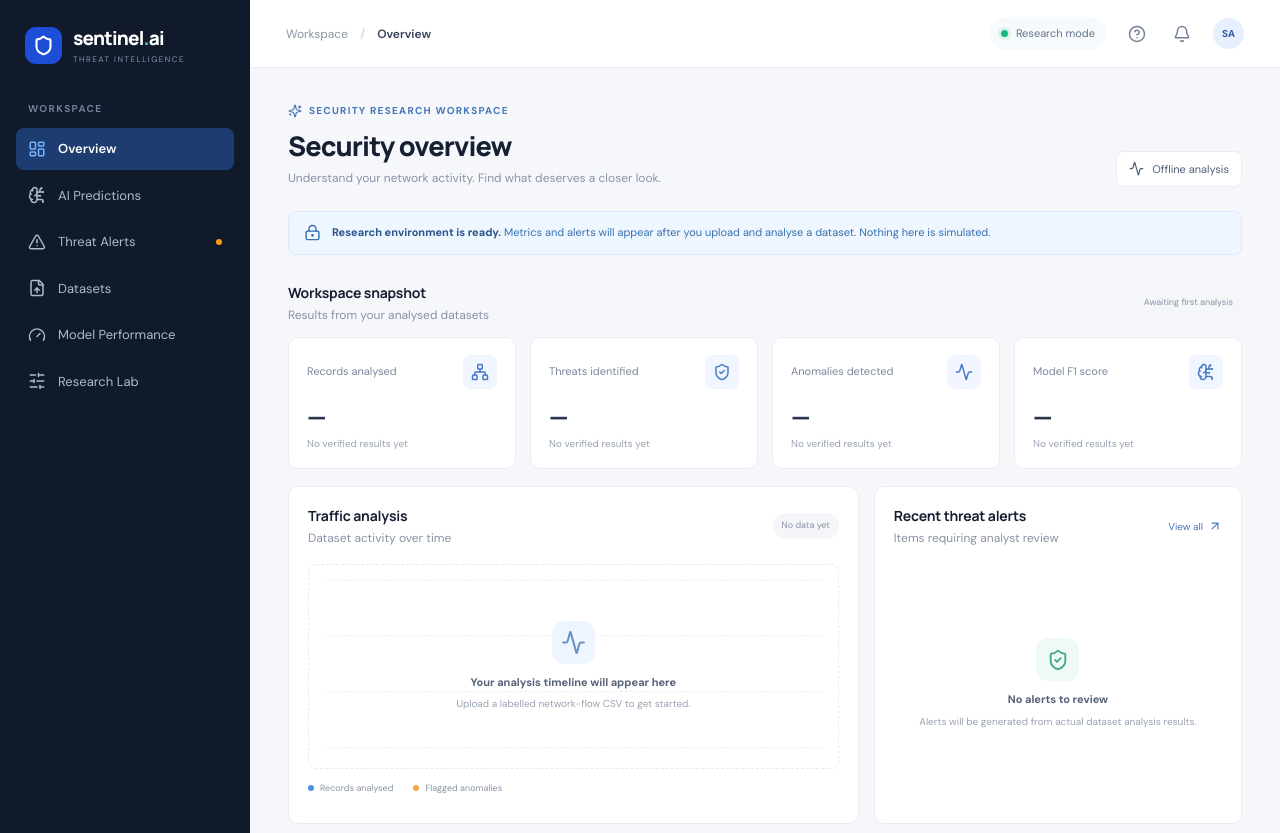
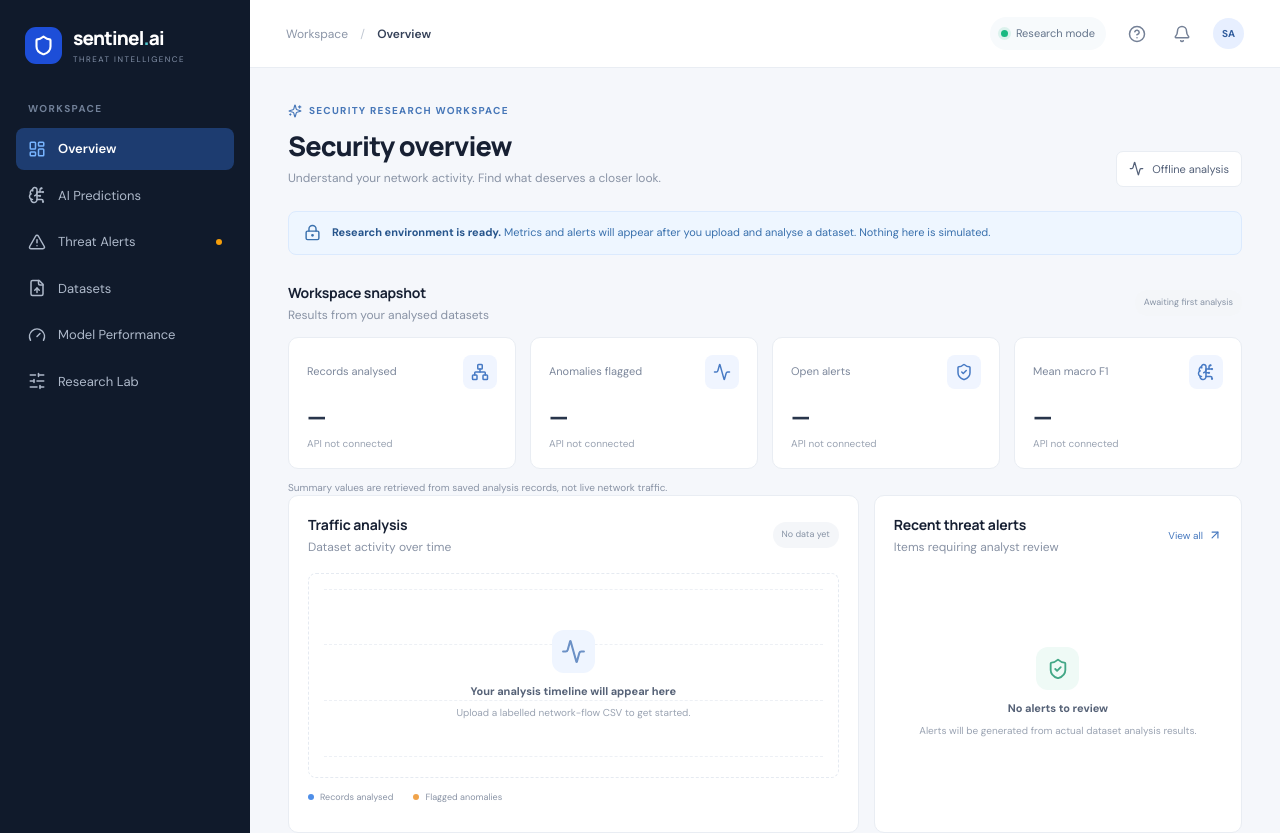
Before and after one commit to ImaniMedia/sentinel-ai, a Next.js app in the folder apps/web/: page / in a window 1280 px wide. Shown: the top 833 px of the page. Built offline with nearby package versions, Linux system fonts and the light colour scheme; no server answers.

Commit message:
Connect dashboard snapshot cards to saved API analysis totals

```diff
--- a/apps/web/app/page.tsx
+++ b/apps/web/app/page.tsx
@@ -3,6 +3,7 @@
 import { useState } from "react";
 import DatasetWorkbench from "./components/dataset-workbench";
 import HistoryWorkbench from "./components/history-workbench";
+import OverviewSnapshot from "./components/overview-snapshot";
 import {
   Activity, AlertTriangle, ArrowUpRight, Bell, BrainCircuit, ChevronDown,
   CircleHelp, FileUp, Gauge, LayoutDashboard, LockKeyhole, Menu, Network,
@@ -18,12 +19,7 @@ const navigation = [
   { label: "Research Lab", icon: SlidersHorizontal },
 ];
 
-const metrics = [
-  { label: "Records analysed", icon: Network },
-  { label: "Threats identified", icon: ShieldCheck },
-  { label: "Anomalies detected", icon: Activity },
-  { label: "Model F1 score", icon: BrainCircuit },
-];
+
 
 const pageCopy: Record<string, { title: string; description: string; detail: string; next: string }> = {
   "AI Predictions": {
@@ -112,9 +108,7 @@ export default function Home() {
               </div>
               <div className="notice"><LockKeyhole size={17} /><p><b>Research environment is ready.</b> Metrics and alerts will appear after you upload and analyse a dataset. Nothing here is simulated.</p></div>
               <div className="section-heading"><div><h2>Workspace snapshot</h2><p>Results from your analysed datasets</p></div><span className="empty-chip">Awaiting first analysis</span></div>
-              <div className="metric-grid">
-                {metrics.map((metric) => { const Icon = metric.icon; return <article className="metric-card" key={metric.label}><div className="metric-top"><span>{metric.label}</span><i><Icon size={18} /></i></div><div className="metric-value">—</div><div className="metric-note">No verified results yet</div></article>; })}
-              </div>
+              <OverviewSnapshot />
               <div className="dashboard-grid">
                 <article className="panel activity-panel"><div className="panel-heading"><div><h2>Traffic analysis</h2><p>Dataset activity over time</p></div><span className="empty-chip">No data yet</span></div><div className="empty-chart"><div className="chart-grid"><span /><span /><span /><span /></div><div className="chart-empty-icon"><Activity size={25} /></div><b>Your analysis timeline will appear here</b><p>Upload a labelled network-flow CSV to get started.</p></div><div className="chart-legend"><span><i className="legend-blue" /> Records analysed</span><span><i className="legend-orange" /> Flagged anomalies</span></div></article>
                 <article className="panel alerts-panel"><div className="panel-heading"><div><h2>Recent threat alerts</h2><p>Items requiring analyst review</p></div><button className="text-button" onClick={() => setActive("Threat Alerts")}>View all <ArrowUpRight size={14} /></button></div><div className="empty-alerts"><div className="empty-icon"><ShieldCheck size={22} /></div><b>No alerts to review</b><p>Alerts will be generated from actual dataset analysis results.</p></div></article>
```
